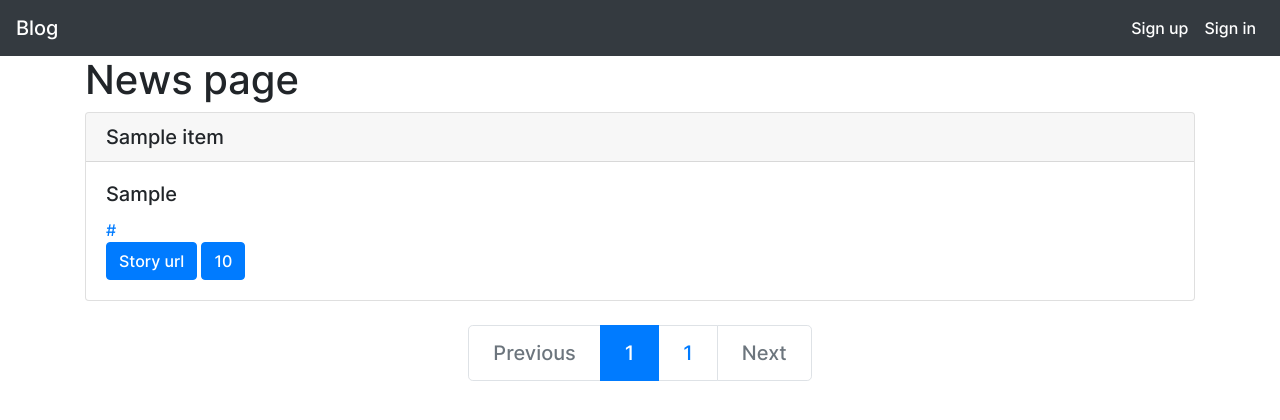
After one commit to BorodaUA/flask_frontend, a Python web app: template news/templates/news.html in a window 1280 px wide. The commit adds this page. Shown: the top 420 px of the page. Run offline with Jinja, Linux system fonts and the light colour scheme; the template is opened without the code that fills it: most values are stand-ins (such as "Sample title", 1, 10 or a date in 2020); some libraries are stand-ins or nearby versions.

Commit message:
v.0.0.2 hn_top stories

```diff
--- a/errors/bp.py
+++ b/errors/bp.py
@@ -59,6 +59,6 @@ def expired_tokens():
     """
     Making a redirect to the / endpoint, and unsets all jwt cookies.
     """
-    resp = make_response(redirect(url_for("news.home_page_func")), 302)
+    resp = make_response(redirect(url_for("news.top_news_page_func")), 302)
     unset_jwt_cookies(resp)
     return resp
--- a/flask_front_1/__init__.py
+++ b/flask_front_1/__init__.py
@@ -3,7 +3,6 @@ from flask import Flask
 from flask_front_1.app_handlers import register_app_handlers
 from errors.bp import jwt, register_error_handlers
 from config import config
-
 
 
 def create_app(config_name):
--- a/news/static/css/signup.css
+++ b/news/static/css/base.css
@@ -19,3 +19,11 @@ body{
     max-width:510px;
     width:100%;
 }
+
+.title_url{
+    color: inherit;
+    text-decoration: none !important;
+}
+.title_url:hover {
+    color: inherit;
+}
--- a/news/templates/base.html
+++ b/news/templates/base.html
@@ -9,19 +9,19 @@
     <link rel="stylesheet" href="https://stackpath.bootstrapcdn.com/bootstrap/4.4.1/css/bootstrap.min.css" integrity="sha384-Vkoo8x4CGsO3+Hhxv8T/Q5PaXtkKtu6ug5TOeNV6gBiFeWPGFN9MuhOf23Q9Ifjh" crossorigin="anonymous">
 
     <link rel="shortcut icon" href="{{ url_for('news.static', filename='favicon/monitor.png') }}">
-    <link rel="stylesheet" href="{{ url_for('news.static', filename='css/signup.css') }}">
+    <link rel="stylesheet" href="{{ url_for('news.static', filename='css/base.css') }}">
 
   </head>
 <body>
   <nav class="navbar navbar-expand-sm bg-dark navbar-dark justify-content-end">
-    <a class="navbar-brand" href="/">Blog</a>
+    <a class="navbar-brand" href="{{url_for('news.top_news_page_func', page_number=1)}}">Blog</a>
     <a class="ml-auto mr-1"></a>
     <button class="navbar-toggler" type="button" data-toggle="collapse" data-target="#navbarSupportedContent">
         <span class="navbar-toggler-icon"></span>
     </button>
     <div class="collapse navbar-collapse flex-grow-0" id="navbarSupportedContent">
         <ul class="navbar-nav text-right">
-          {% if not user_data %}
+          {% if not user_uuid %}
           <li class="nav-item active">
             <a class="flex-sm-fill text-sm-center nav-link active my-2 my-sm-0" href="{{ url_for('users.signup_page_func')}}">Sign up</a>
           </li>
@@ -29,9 +29,9 @@
             <a class="nav-link" href="{{ url_for('users.signin_page_func')}}">Sign in</a>
           </li>
           {% endif %}
-          {% if user_data %}
+          {% if user_uuid %}
           <li class="nav-item">
-            <a class="nav-link" href="{{ url_for('users.user_profile_page_func', user_uuid=user_data)}}">User Profile</a>
+            <a class="nav-link" href="{{ url_for('users.user_profile_page_func', user_uuid=user_uuid)}}">User Profile</a>
           </li>
           <li class="nav-item">
             <a class="nav-link" href="{{ url_for('users.logout_page_func')}}">Logout</a>
--- /dev/null
+++ b/news/templates/news.html
@@ -0,0 +1,67 @@
+{% extends "base.html" %}
+{% block content %}
+
+<div class="container">
+    <h1>News page</h1>
+
+{% for item in top_stories['items'] %}
+    <div class="story">
+        <div class="card">
+            <a class="title_url" href="{{ url_for('news.story_page_func', story_id=item.item_id)}}"><h5 class="card-header">{{item.title}}</h5></a>
+            <div class="card-body">
+              <h5 class="card-title">{{item.by}}</h5>
+              <a href={{item.hn_url}}><p class="card-text">{{item.hn_url}}</p></a>
+              <a href="{{item.url}}" class="btn btn-primary">Story url</a>
+              <a href="#" class="btn btn-primary">{{item.score}}</a>
+            </div>
+          </div>
+    </div>
+{% endfor %}
+<br>
+<nav aria-label="Page navigation example">
+    <ul class="pagination pagination-lg justify-content-center">
+    {% if top_stories.has_previous %}
+        <li class="page-item">
+            <a class="page-link" href="{{ url_for('news.top_news_page_func', page_number=top_stories.previous_page)}}" tabindex="-1" aria-disabled="true">Previous</a>
+        </li>
+    {% else %}
+        <li class="page-item disabled">
+            <a class="page-link" href="#" tabindex="-1" aria-disabled="true">Previous</a>
+        </li>
+    {% endif %}
+
+    {% if top_stories.current_page != 1 and top_stories.previous_page != 1  %}
+        <li class="page-item"><a class="page-link" href="{{ url_for('news.top_news_page_func', page_number=1)}}">1</a></li>
+        <li class="page-item disabled"><a class="page-link" href="#">...</a></li>
+    {% endif %}
+
+    {% if top_stories.previous_page  %}
+        <li class="page-item"><a class="page-link" href="{{ url_for('news.top_news_page_func', page_number=top_stories.previous_page)}}">{{top_stories.previous_page}}</a></li>
+    {% endif %}
+
+        <li class="page-item active"><a class="page-link" href="{{ url_for('news.top_news_page_func', page_number=top_stories.current_page)}}">{{top_stories.current_page}}</a></li>
+
+    {% if top_stories.next_page %}
+        <li class="page-item"><a class="page-link" href="{{ url_for('news.top_news_page_func', page_number=top_stories.next_page)}}">{{top_stories.next_page}}</a></li>
+    {% endif %}
+    {% if top_stories.current_page != top_stories.pages and top_stories.current_page != top_stories.pages - 1 %}
+        <li class="page-item disabled"><a class="page-link" href="#">...</a></li>
+        <li class="page-item"><a class="page-link" href="{{ url_for('news.top_news_page_func', page_number=top_stories.pages)}}">{{top_stories.pages}}</a></li>
+    {% endif %}
+
+    {% if top_stories.has_next %}
+        <li class="page-item">
+            <a class="page-link" href="{{ url_for('news.top_news_page_func', page_number=top_stories.next_page)}}">Next</a>
+        </li>
+    {% else %}
+        <li class="page-item disabled">
+            <a class="page-link" href="#">Next</a>
+        </li>
+    {% endif %}
+    </ul>
+  </nav>
+  <br>
+
+
+</div>
+{% endblock %}
--- a/users/bp.py
+++ b/users/bp.py
@@ -59,7 +59,7 @@ def signup_page():
                     expires_delta=datetime.timedelta(minutes=1),
                 )
                 signup_response = make_response(
-                    redirect(url_for("news.home_page_func"), 302)
+                    redirect(url_for("news.top_news_page_func"), 302)
                 )
                 set_access_cookies(signup_response, access_token)
                 set_refresh_cookies(signup_response, refresh_token)
@@ -77,7 +77,7 @@ def logout_page():
     """
     A view func for a '/logout' endpoint.
     """
-    resp = make_response(redirect(url_for("news.home_page_func")))
+    resp = make_response(redirect(url_for("news.top_news_page_func")))
     # resp.set_cookie('user_uuid', '', httponly=True)
     unset_jwt_cookies(resp)
     # session.clear()
```
Also changed, not shown: news/bp.py (+42 -26 lines), news/templates/story.html (added, +31 -0 lines).
